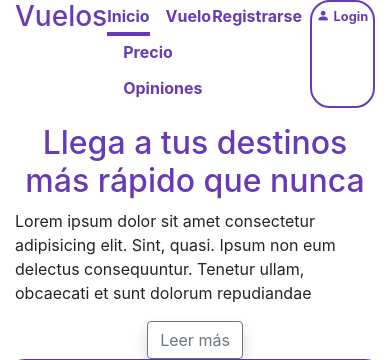
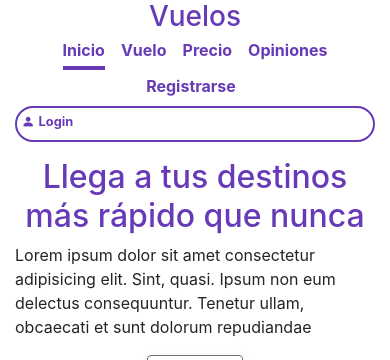
Before and after one commit to jeffos1/proyecto_vuelo, a Flask app: page / in a window 390 px wide. Shown: the top 360 px of the page. Run offline with Flask 2, Linux system fonts and the light colour scheme; some libraries are stand-ins or nearby versions.

Commit message:
solucion responsiva para las pantallas mas pequeñas

```diff
--- a/Frontend/templates/index.html
+++ b/Frontend/templates/index.html
@@ -17,7 +17,7 @@
     <div class="row">
       <header class="masthead mb-auto col-lg-12">
 
-        <div class="d-flex flex-sm-column flex-md-row justify-content-center text-sm-center text-md-left">
+        <div class="d-flex justify-content-center flex-md-row text-md-left flex-column text-center ">
           <h3 class="masthead-brand">Vuelos</h3>
           <nav class="nav nav-masthead mx-auto">
             <a class="nav-link active" href="home">Inicio</a>
```
